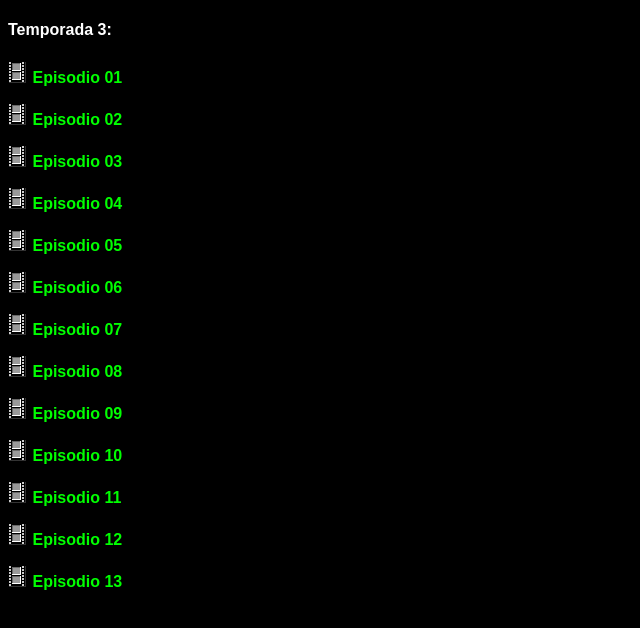
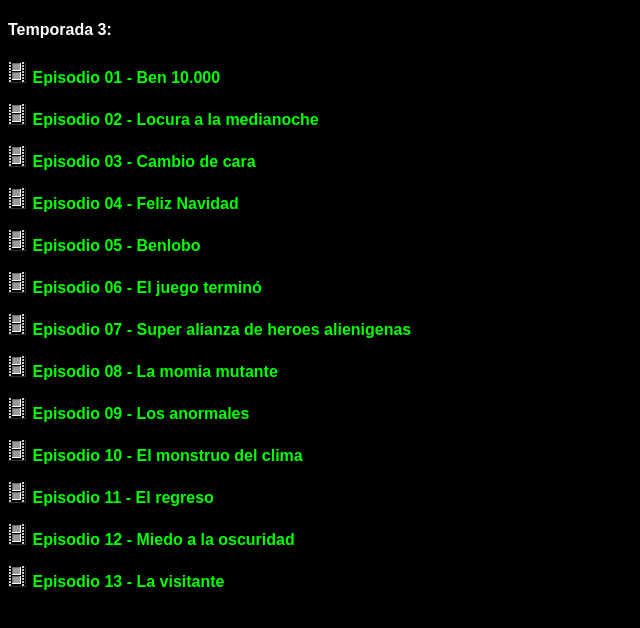
Before and after one commit to zohan9ir/tenison, a plain HTML site: page temps/temporada3.html in a window 1280 px wide. Shown: the whole page, without its empty margins (0-640 px from the left). Drawn offline with Linux system fonts and the light colour scheme.

Commit message:
Update temporada3.html

```diff
--- a/temps/temporada3.html
+++ b/temps/temporada3.html
@@ -20,19 +20,19 @@
 <audio autoplay src="../omnitrix.mp3"></audio>
 
 <h4>Temporada 3:</h4>
-<p><img src="vid.gif"> <a class="linksdelaslistas" href="https://archive.org/download/xdsin-titulo/t3e1.mp4" target="visor">Episodio 01</a></p>
-<p><img src="vid.gif"> <a class="linksdelaslistas" href="https://archive.org/download/xdsin-titulo/t3e2.mp4" target="visor">Episodio 02</a></p>
-<p><img src="vid.gif"> <a class="linksdelaslistas" href="https://archive.org/download/xdsin-titulo/t3e3.mp4" target="visor">Episodio 03</a></p>
-<p><img src="vid.gif"> <a class="linksdelaslistas" href="https://archive.org/download/xdsin-titulo/t3e4.mp4" target="visor">Episodio 04</a></p>
-<p><img src="vid.gif"> <a class="linksdelaslistas" href="https://archive.org/download/xdsin-titulo/t3e5.mp4" target="visor">Episodio 05</a></p>
-<p><img src="vid.gif"> <a class="linksdelaslistas" href="https://archive.org/download/xdsin-titulo/t3e6.mp4" target="visor">Episodio 06</a></p>
-<p><img src="vid.gif"> <a class="linksdelaslistas" href="https://archive.org/download/xdsin-titulo/t3e7.mp4" target="visor">Episodio 07</a></p>
-<p><img src="vid.gif"> <a class="linksdelaslistas" href="https://archive.org/download/xdsin-titulo/t3e8.mp4" target="visor">Episodio 08</a></p>
-<p><img src="vid.gif"> <a class="linksdelaslistas" href="https://archive.org/download/xdsin-titulo/t3e9.mp4" target="visor">Episodio 09</a></p>
-<p><img src="vid.gif"> <a class="linksdelaslistas" href="https://archive.org/download/xdsin-titulo/t3e10.mp4" target="visor">Episodio 10</a></p>
-<p><img src="vid.gif"> <a class="linksdelaslistas" href="https://archive.org/download/xdsin-titulo/t3e11.mp4" target="visor">Episodio 11</a></p>
-<p><img src="vid.gif"> <a class="linksdelaslistas" href="https://archive.org/download/xdsin-titulo/t3e12.mp4" target="visor">Episodio 12</a></p>
-<p><img src="vid.gif"> <a class="linksdelaslistas" href="https://archive.org/download/xdsin-titulo/t3e13.mp4" target="visor">Episodio 13</a></p>
+<p><img src="vid.gif"> <a class="linksdelaslistas" href="https://archive.org/download/xdsin-titulo/t3e1.mp4" target="visor">Episodio 01 - Ben 10.000</a></p>
+<p><img src="vid.gif"> <a class="linksdelaslistas" href="https://archive.org/download/xdsin-titulo/t3e2.mp4" target="visor">Episodio 02 - Locura a la medianoche</a></p>
+<p><img src="vid.gif"> <a class="linksdelaslistas" href="https://archive.org/download/xdsin-titulo/t3e3.mp4" target="visor">Episodio 03 - Cambio de cara</a></p>
+<p><img src="vid.gif"> <a class="linksdelaslistas" href="https://archive.org/download/xdsin-titulo/t3e4.mp4" target="visor">Episodio 04 - Feliz Navidad</a></p>
+<p><img src="vid.gif"> <a class="linksdelaslistas" href="https://archive.org/download/xdsin-titulo/t3e5.mp4" target="visor">Episodio 05 - Benlobo</a></p>
+<p><img src="vid.gif"> <a class="linksdelaslistas" href="https://archive.org/download/xdsin-titulo/t3e6.mp4" target="visor">Episodio 06 - El juego terminó</a></p>
+<p><img src="vid.gif"> <a class="linksdelaslistas" href="https://archive.org/download/xdsin-titulo/t3e7.mp4" target="visor">Episodio 07 - Super alianza de heroes alienigenas</a></p>
+<p><img src="vid.gif"> <a class="linksdelaslistas" href="https://archive.org/download/xdsin-titulo/t3e8.mp4" target="visor">Episodio 08 - La momia mutante</a></p>
+<p><img src="vid.gif"> <a class="linksdelaslistas" href="https://archive.org/download/xdsin-titulo/t3e9.mp4" target="visor">Episodio 09 - Los anormales</a></p>
+<p><img src="vid.gif"> <a class="linksdelaslistas" href="https://archive.org/download/xdsin-titulo/t3e10.mp4" target="visor">Episodio 10 - El monstruo del clima</a></p>
+<p><img src="vid.gif"> <a class="linksdelaslistas" href="https://archive.org/download/xdsin-titulo/t3e11.mp4" target="visor">Episodio 11 - El regreso</a></p>
+<p><img src="vid.gif"> <a class="linksdelaslistas" href="https://archive.org/download/xdsin-titulo/t3e12.mp4" target="visor">Episodio 12 - Miedo a la oscuridad</a></p>
+<p><img src="vid.gif"> <a class="linksdelaslistas" href="https://archive.org/download/xdsin-titulo/t3e13.mp4" target="visor">Episodio 13 - La visitante</a></p>
 
 
 
```
